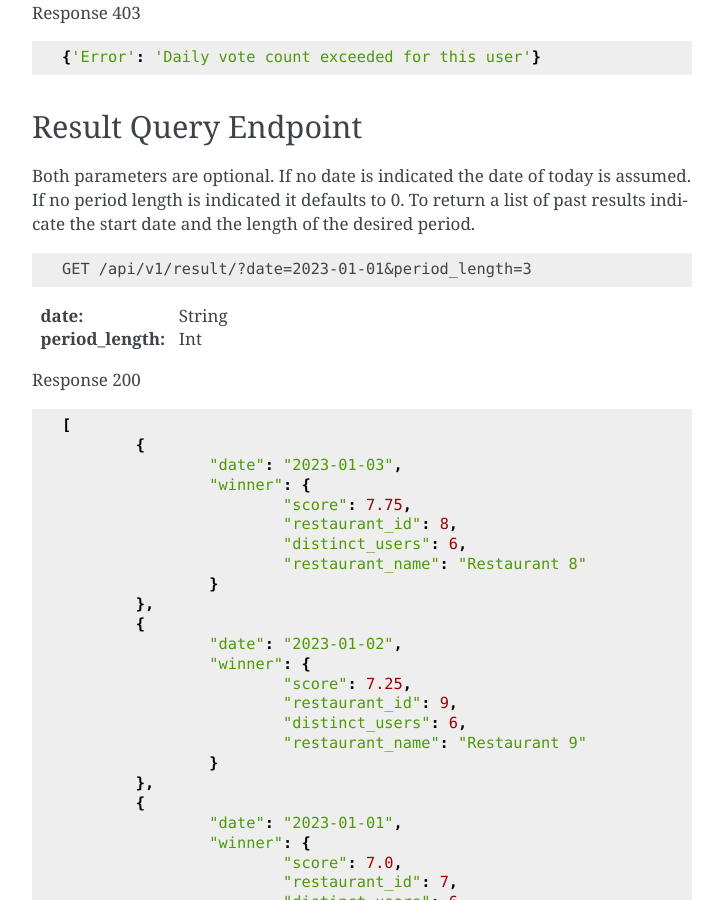
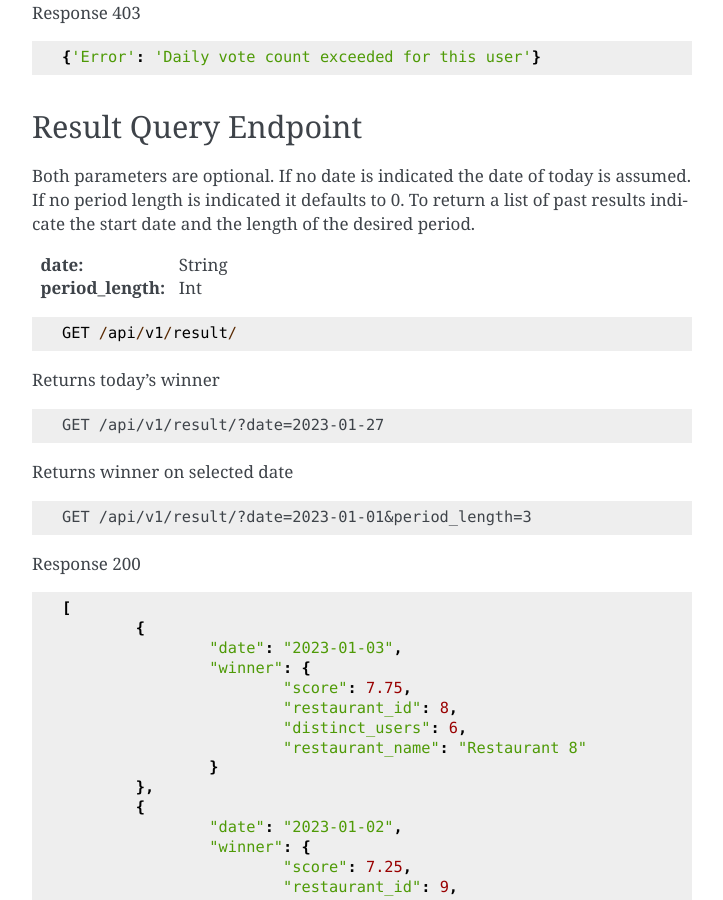
Before and after one commit to beikeni/convious, a Sphinx documentation site: the page built from docs/source/API.rst, in a window 1280 px wide and 900 px high, scrolled down 1670 px. Shown: the whole window, without its empty margins (388-1111 px from the left). Built offline with Sphinx 7.4.7, drawn with Linux system fonts in a browser that asks for light colours.

Commit message:
updated docs

```diff
--- a/docs/source/API.rst
+++ b/docs/source/API.rst
@@ -110,12 +110,27 @@ If no date is indicated the date of today is assumed.
 If no period length is indicated it defaults to 0.
 To return a list of past results indicate the start date and the length of the desired period.
 
+:date: String
+:period_length: Int
+
+.. code-block::
+
+	GET /api/v1/result/
+
+
+Returns today's winner
+
+.. code-block::
+
+	GET /api/v1/result/?date=2023-01-27
+
+
+Returns winner on selected date
+
 .. code-block::
 
 	GET /api/v1/result/?date=2023-01-01&period_length=3
 
-:date: String
-:period_length: Int
 
 Response 200
 
```
